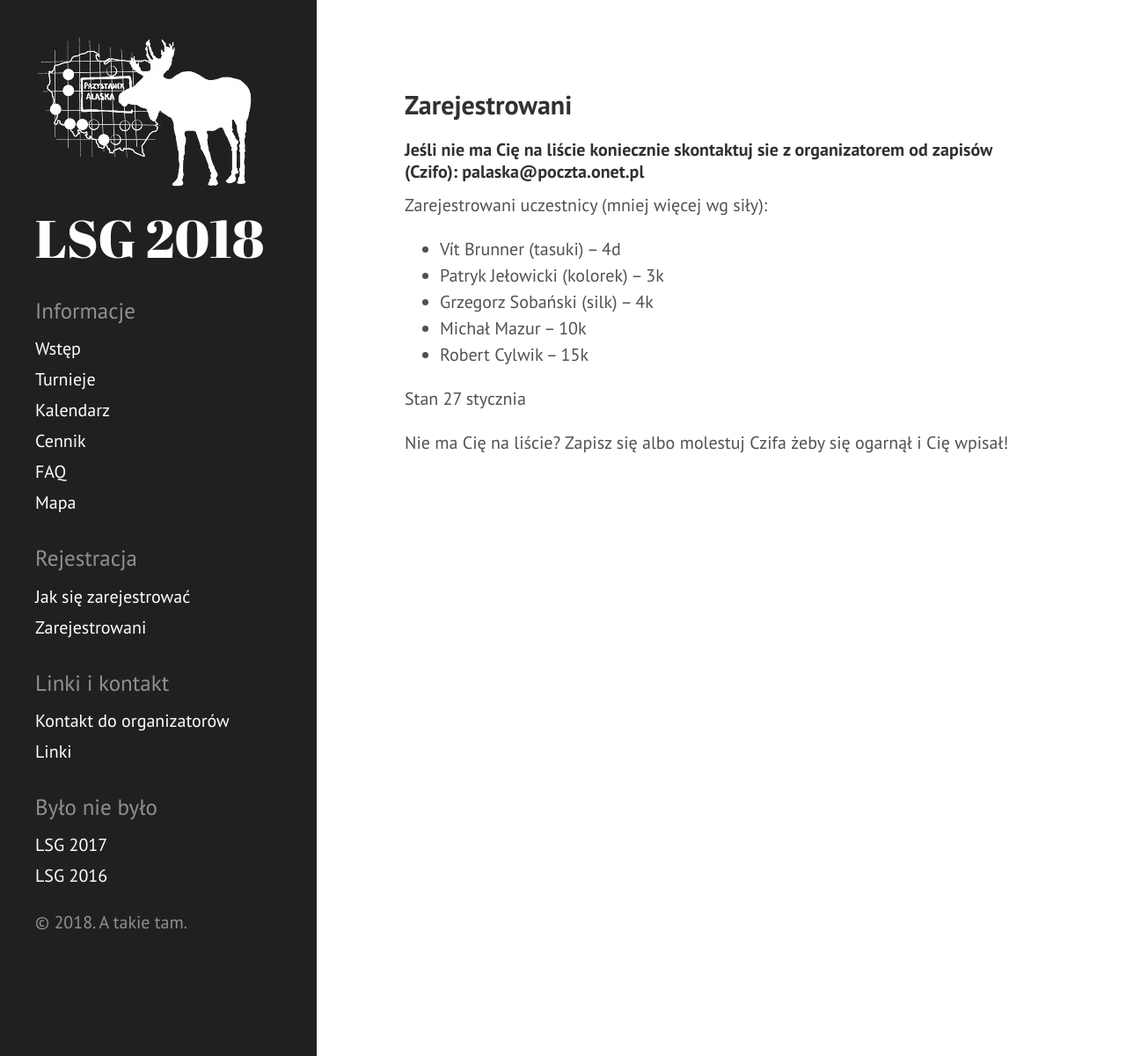
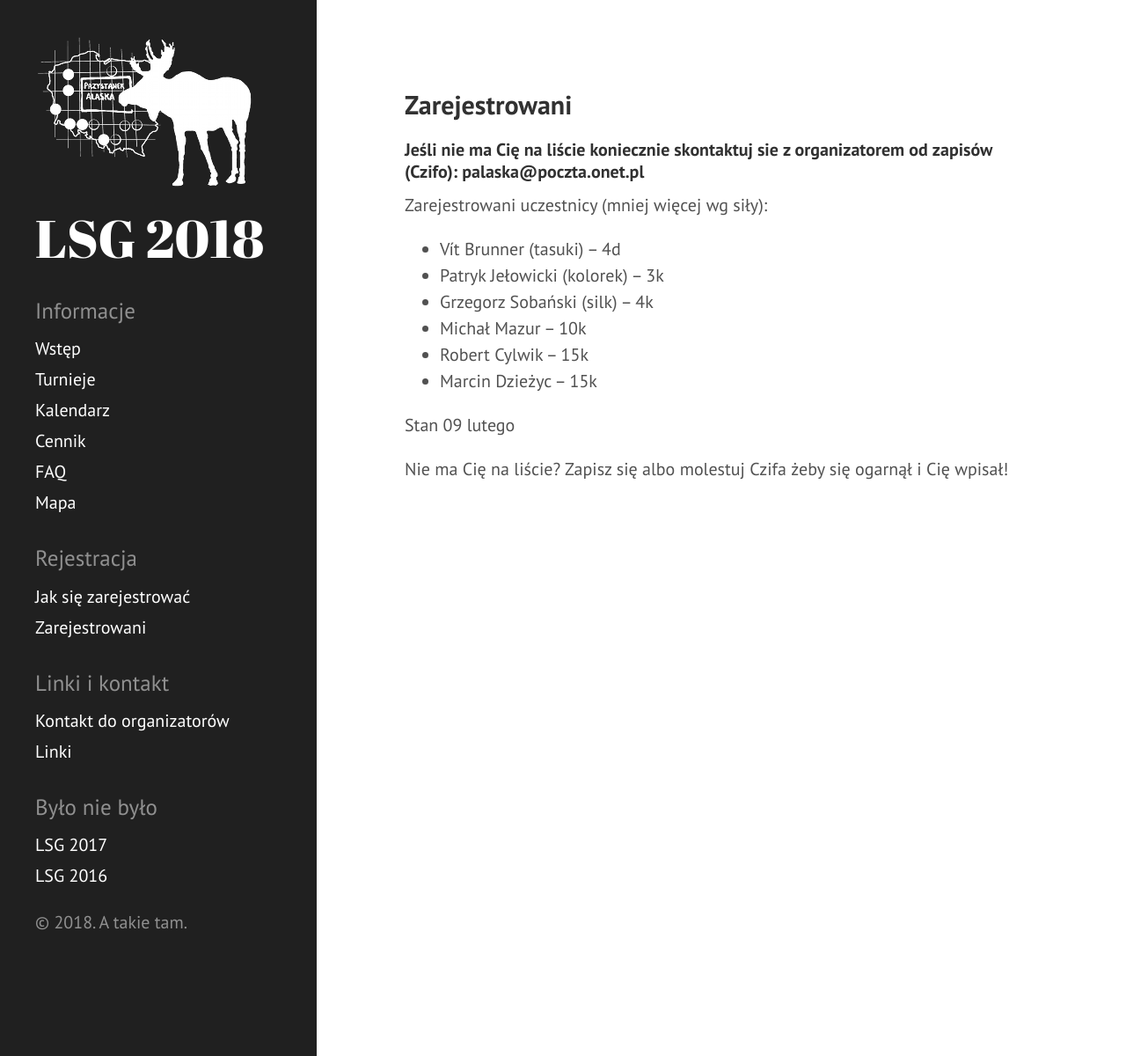
Before and after one commit to tasuki/lsg, a Jekyll site: the page built from zarejestrowani.md, in a window 1280 px wide. Shown: the whole page at 88% size. Built offline with Jekyll 4.4.1, drawn with Linux system fonts in a browser that asks for light colours.

Commit message:
Update zarejestrowani.md

```diff
--- a/zarejestrowani.md
+++ b/zarejestrowani.md
@@ -15,11 +15,12 @@ Zarejestrowani uczestnicy (mniej więcej wg siły):
 - Grzegorz Sobański (silk) -- 4k
 - Michał Mazur -- 10k
 - Robert Cylwik -- 15k
+- Marcin Dzieżyc -- 15k
 
 
 
 
 
-Stan 27 stycznia
+Stan 09 lutego
 
 Nie ma Cię na liście?  Zapisz się albo molestuj Czifa żeby się ogarnął i Cię wpisał!
```
